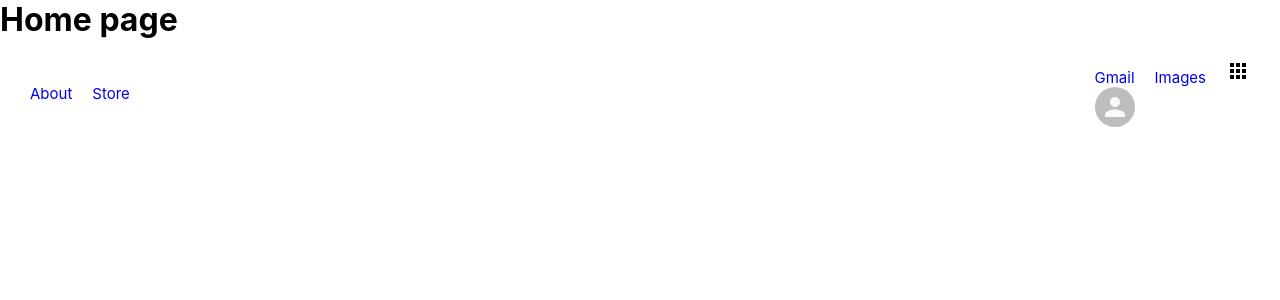
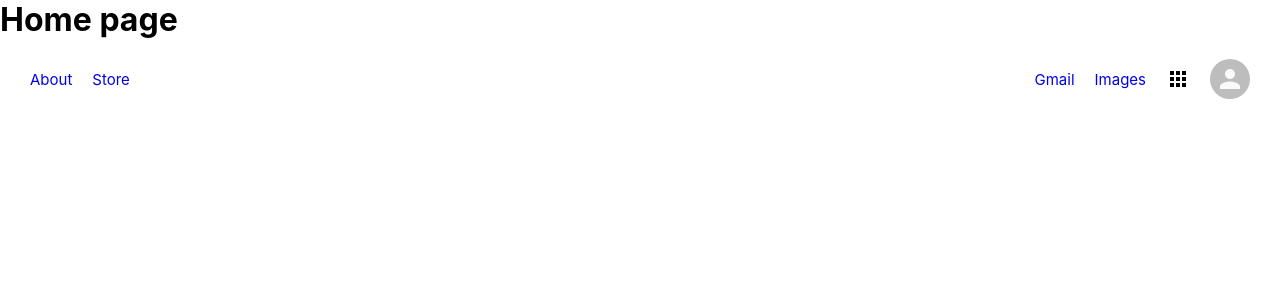
Before and after one commit to Elir-Mahad/giggle, a React (Create React App) app: page / in a window 1280 px wide. Shown: the top 300 px of the page. Built offline with nearby package versions, Linux system fonts and the light colour scheme.

Commit message:
improved styling for homepage with avatar and apps icon

```diff
--- a/src/pages/Home.css
+++ b/src/pages/Home.css
@@ -12,6 +12,9 @@
 }
 
 .home_header a {
+	/* the a tag represents the Link tags.
+    In the css, we can't write 'home_header Link',
+    we write 'home_header a' */
 	margin-right: 20px;
 	text-decoration: inherit;
 	color: rgba (0, 0, 0, 0.87);
@@ -21,3 +24,14 @@
 .home_header a:hover {
 	text-decoration: underline;
 }
+
+.home_headerRight {
+	display: flex;
+	align-items: center;
+	min-width: 13vw;
+	justify-content: space-between;
+}
+
+.home_headerRight > .MuiSvgIcon-root {
+	margin-right: 20px;
+}
```
